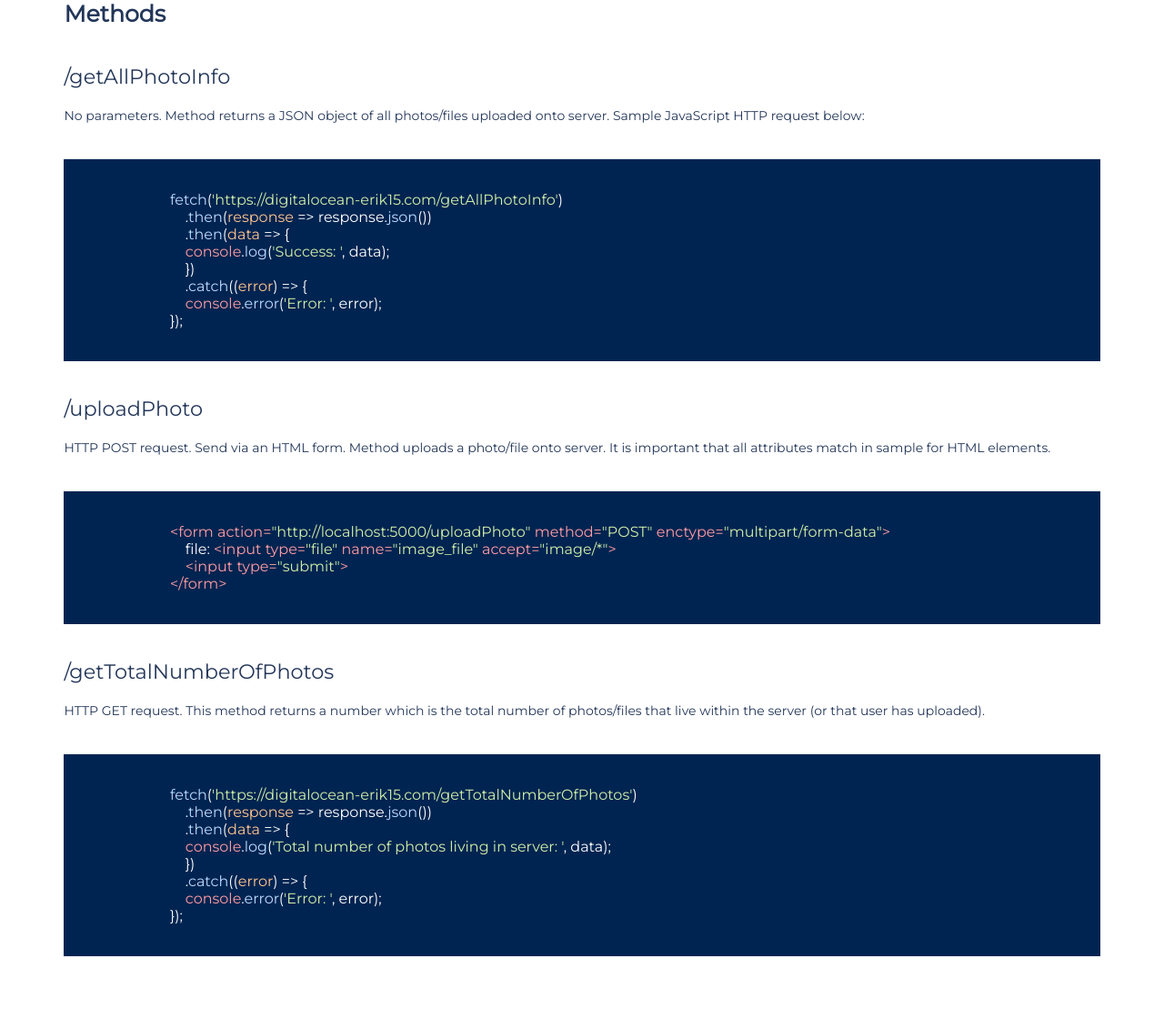
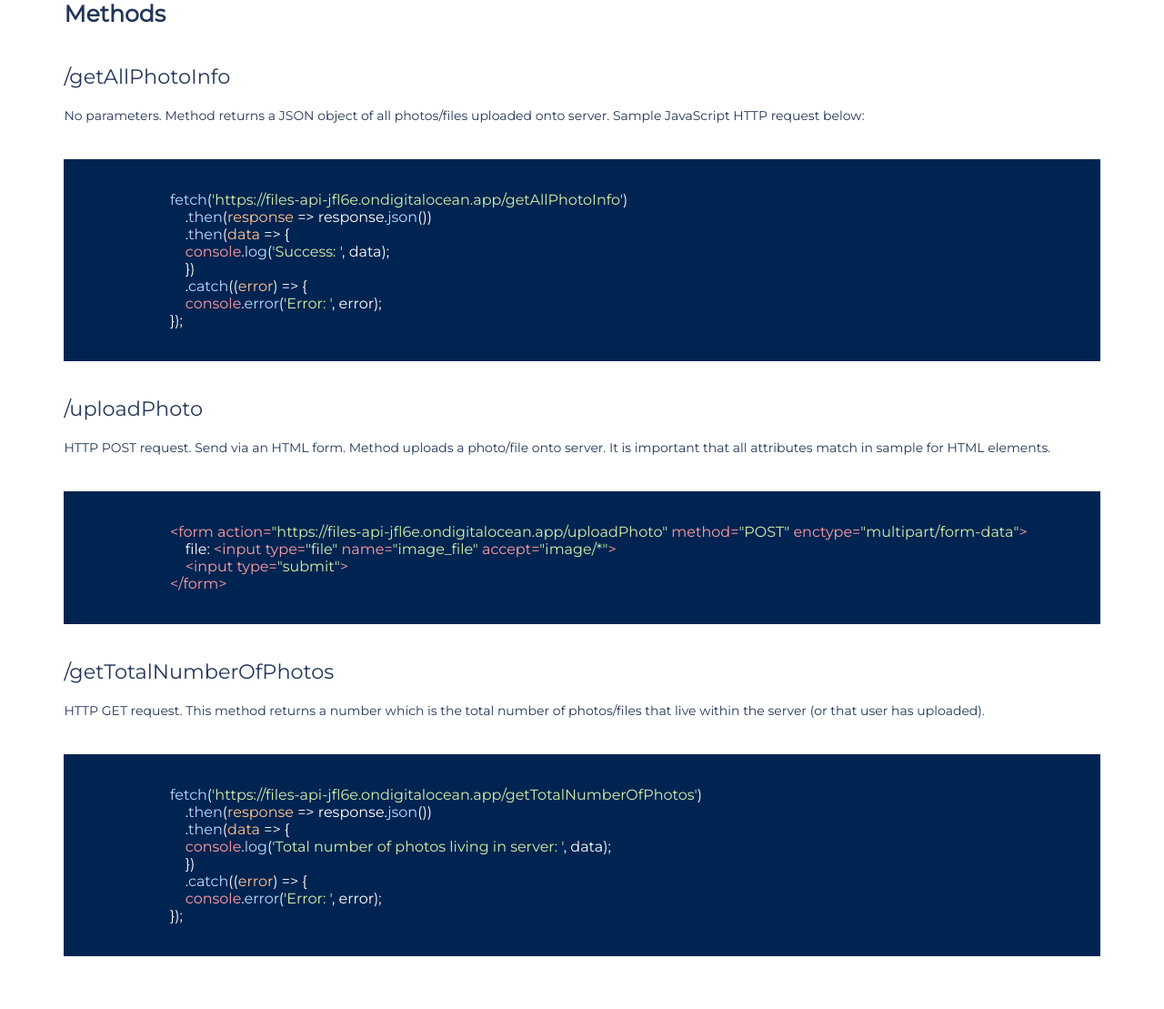
Before and after one commit to landaverde15/filesAPI, a Flask app: page / in a window 1280 px wide. Shown: the part 415-1524 px from the top of the page at 91% size. Run offline with Flask 2, Linux system fonts and the light colour scheme; some libraries are stand-ins or nearby versions.

Commit message:
update URLs for requests

```diff
--- a/templates/index.html
+++ b/templates/index.html
@@ -146,7 +146,7 @@
                 <p class="descriptionTxt marginBtm">No parameters. Method returns a JSON object of all photos/files uploaded onto server. Sample JavaScript HTTP request below:</p>
                 <pre>
                     <code class="language-javascript customCode">
-                        fetch('https://digitalocean-erik15.com/getAllPhotoInfo')
+                        fetch('https://files-api-jfl6e.ondigitalocean.app/getAllPhotoInfo')
                             .then(response => response.json())
                             .then(data => {
                             console.log('Success: ', data);
@@ -162,7 +162,7 @@
                 <p class="descriptionTxt marginBtm">HTTP POST request. Send via an HTML form. Method uploads a photo/file onto server. It is important that all attributes match in sample for HTML elements.</p>
                 <pre>
                     <code class="language-html customCode">
-                        &lt;form action="http://localhost:5000/uploadPhoto" method="POST" enctype="multipart/form-data">
+                        &lt;form action="https://files-api-jfl6e.ondigitalocean.app/uploadPhoto" method="POST" enctype="multipart/form-data">
                             file: &lt;input type="file" name="image_file" accept="image/*">
                             &lt;input type="submit">
                         &lt;/form>
@@ -174,7 +174,7 @@
                 <p class="descriptionTxt marginBtm">HTTP GET request. This method returns a number which is the total number of photos/files that live within the server (or that user has uploaded).</p>
                 <pre>
                     <code class="language-javascript customCode">
-                        fetch('https://digitalocean-erik15.com/getTotalNumberOfPhotos')
+                        fetch('https://files-api-jfl6e.ondigitalocean.app/getTotalNumberOfPhotos')
                             .then(response => response.json())
                             .then(data => {
                             console.log('Total number of photos living in server: ', data);
```
